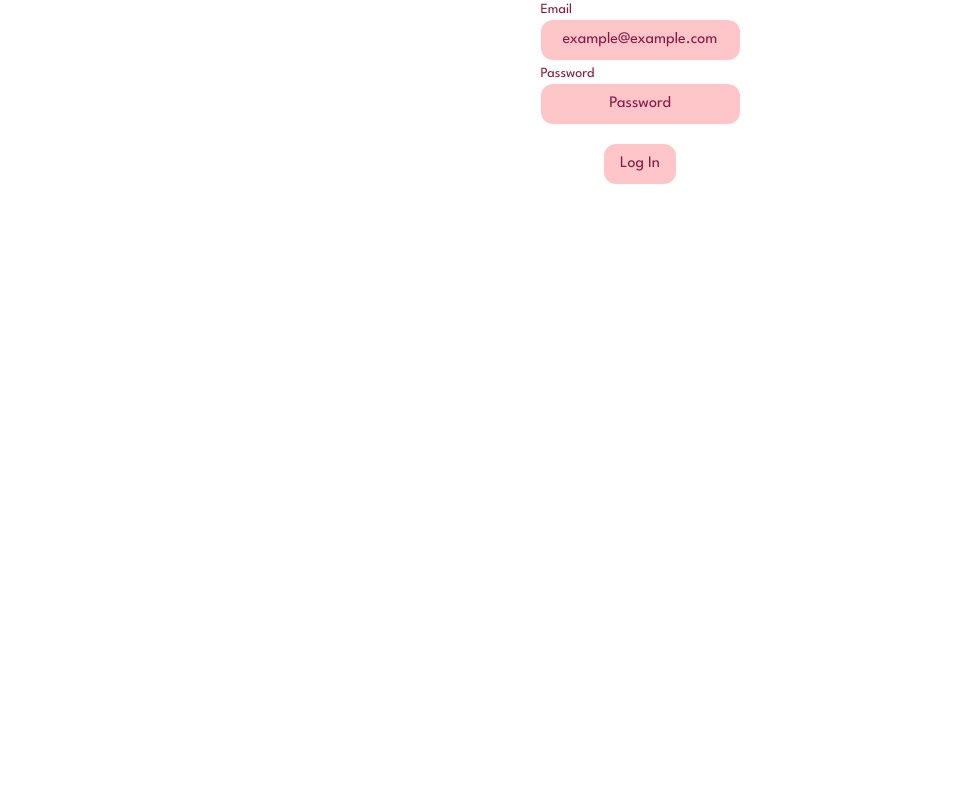
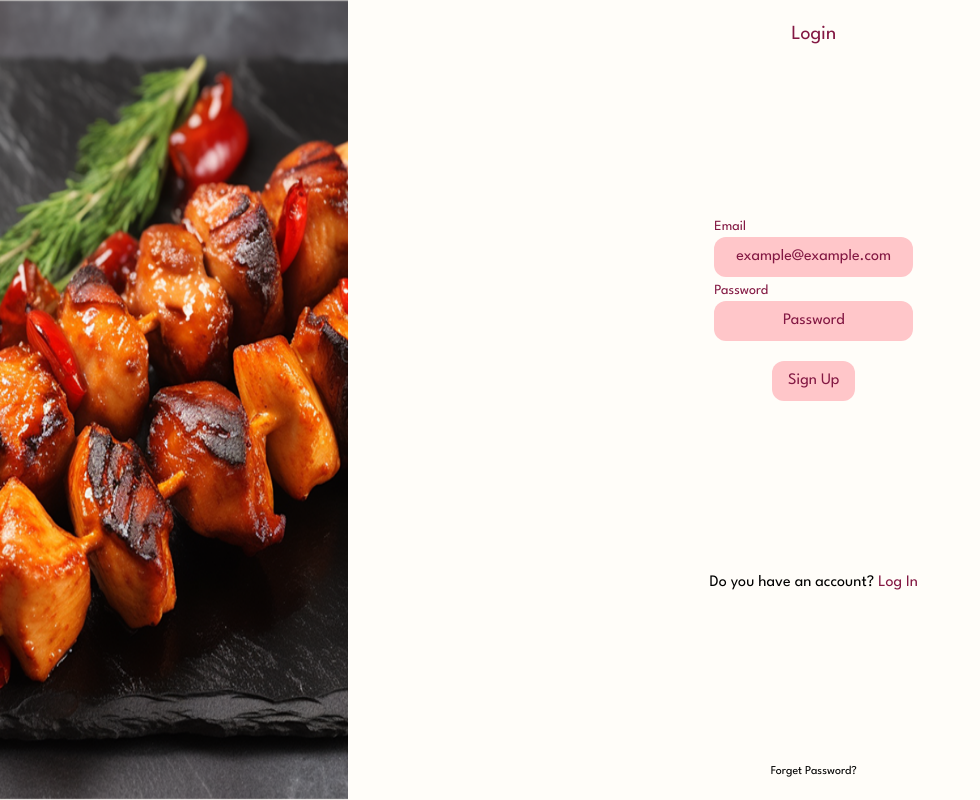
Before and after one commit to Ehsan-eslami/recipe-search-app, a Next.js app: page /auth in a window 1280 px wide. Shown: the whole page, without its empty margins (0-980 px from the left). Built offline with nearby package versions, Linux system fonts and the light colour scheme; no server answers.

Commit message:
feat: create supabse server.

```diff
--- a/app/auth/page.tsx
+++ b/app/auth/page.tsx
@@ -1,11 +1,15 @@
 "use client"
 import { Login } from "@/components/auth/login";
 import { Lunch } from "@/components/auth/lunch"
+import { SignUp } from "@/components/auth/signUp";
+import { Image } from "@/components/ui/image";
 import { useEffect, useState } from "react";
 
 const page = () => {
 
   const [isProcessing, setIsProcessing] = useState<boolean>(true);
+  const [login, setLogin] = useState<boolean>(false)
+  const [title ,  setTitle] = useState<string>("Login")
 
   useEffect(() => {
     const process = async () => {
@@ -19,8 +23,33 @@ const page = () => {
     <div>
       {isProcessing ? <Lunch /> :
        (
-        <div>
-          <Login />
+        <div className="bg-[#fffdf9] w-screen h-screen">
+          <div className="h-screen w-screen flex justify-between">
+            <div className="hidden lg:block w-fit ">
+              <Image src='/thumbnail/login-image.png' alt='thumbnail image' className='h-screen w-auto' />
+            </div>
+            <div className="w-full h-screen flex justify-between items-center flex-col">
+              <h1 className="text-pink-900 text-xl mt-5">{title}</h1>
+              {login ? <Login /> : <SignUp /> }
+              <div className='flex flex-col gap-y-1'>
+                <p>
+                  Do you have an account? {login ? (
+                    <span onClick={() => {setLogin(false), setTitle("Signup")}} className="text-pink-900 py-2 rounded-xl">
+                      Sign Up
+                    </span>
+                  ):
+                  (
+                    <span onClick={() => {setLogin(true), setTitle("Login")}} className="text-pink-900 py-2 rounded-xl">
+                      Log In
+                    </span>
+                  )}
+                </p>
+              </div>
+              <p className="text-xs mb-5">
+                Forget Password?
+              </p>
+            </div>
+          </div>
         </div>
       )}
     </div>
--- a/app/layout.tsx
+++ b/app/layout.tsx
@@ -1,5 +1,4 @@
 import type { Metadata } from "next";
-import localFont from "next/font/local";
 import "./globals.css";
 
 export const metadata: Metadata = {
--- a/app/page.tsx
+++ b/app/page.tsx
@@ -1,11 +1,48 @@
-import Image from "next/image";
+'use client'
 
+import { supabase } from "@/utils/supabaseClient";
+import { Session } from "@supabase/auth-js";
+import { useRouter } from "next/navigation";
+import { useEffect, useState } from "react";
 
 export default function Home() {
+  const [session, setSession] = useState<Session | null>(null);
+  const router = useRouter();
+
+  useEffect(() => {
+    supabase.auth.getSession().then(({ data: { session } }) => {
+      setSession(session);
+      if (!session) {
+        router.push('/auth'); // Redirect to login if no session
+      }
+    });
+
+    const { data: authListener } = supabase.auth.onAuthStateChange((_event, session) => {
+      setSession(session);
+    });
+
+    return () => {
+      authListener?.subscription.unsubscribe();
+    };
+  }, [router]);
+
+  const handleLogout = async () => {
+    supabase.auth.signOut()
+    router.push('/login'); // Redirect to login after logout
+  }
+
   return (
     <>
       <div>
-        Hello from recipe search app!
+        <h1>Main Page</h1>
+        {session ? (
+          <div>
+            <p>Welcome {session.user.email}!</p>
+            <button onClick={handleLogout}>Sign Out</button>
+          </div>
+        ) : (
+          <p>You are not logged in!</p>
+        )}
       </div>
     </>
   );
--- /dev/null
+++ b/utils/supabaseClient.ts
@@ -0,0 +1,11 @@
+import { createClient, SupabaseClient } from "@supabase/supabase-js"
+
+const supabaseUrl: string = process.env.NEXT_PUBLIC_SUPABASE_URL!
+const supabaseAnonKey: string = process.env.NEXT_PUBLIC_SUPABASE_ANON_KEY!
+
+export const supabase: SupabaseClient = createClient(supabaseUrl, supabaseAnonKey, {
+  auth: {
+    persistSession: true,
+    storage: localStorage,
+  },
+})
```
